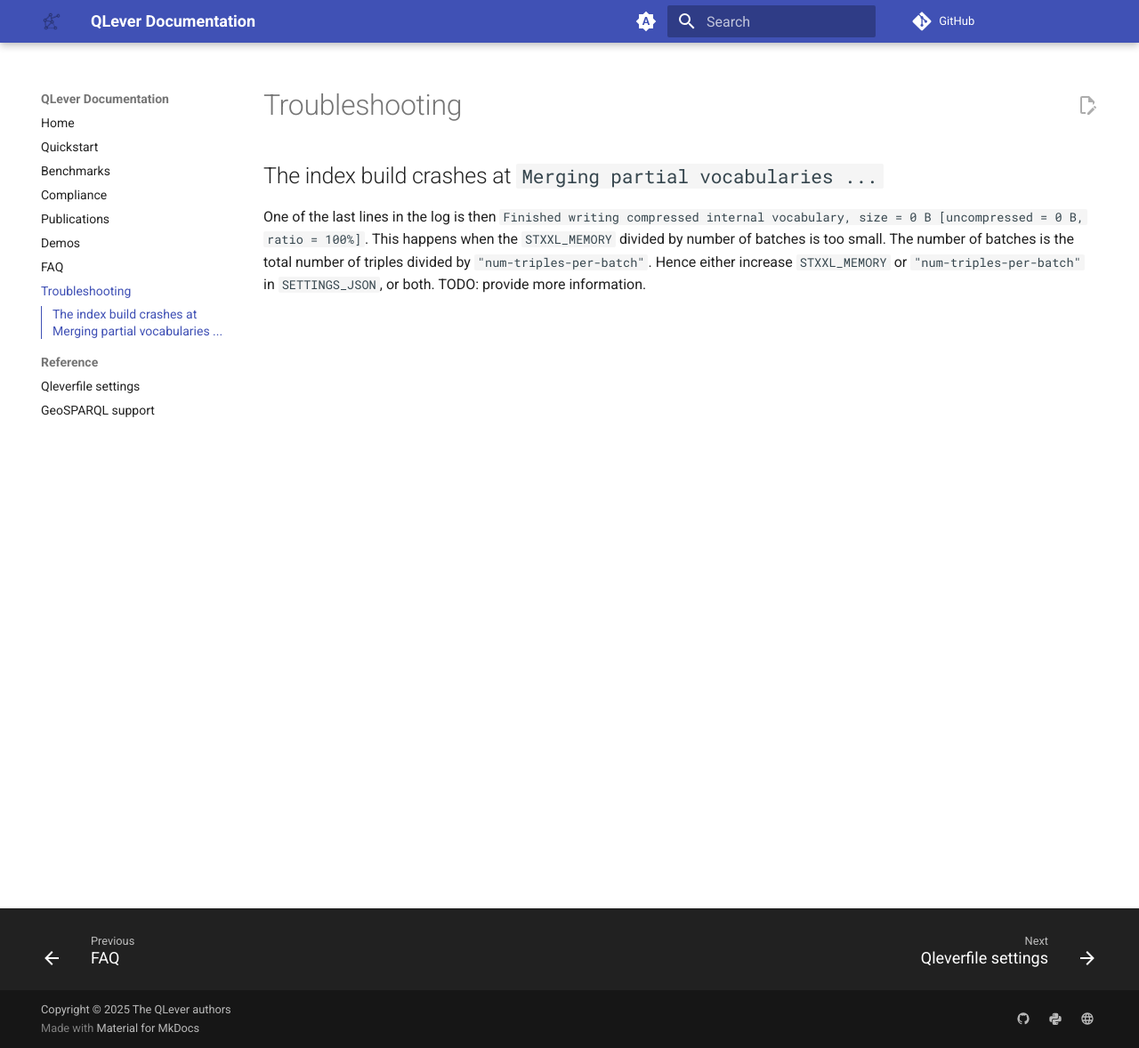
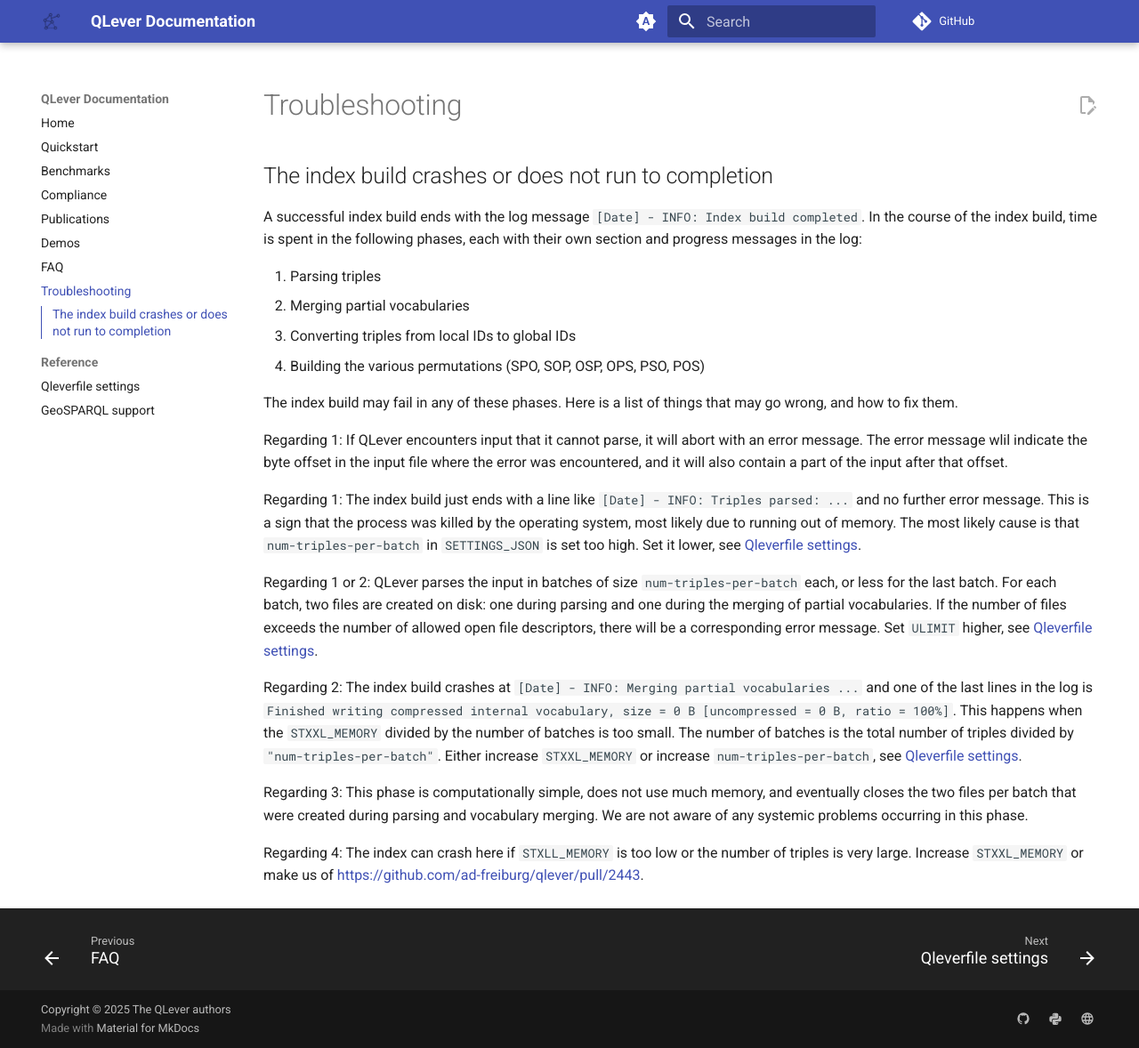
Before and after one commit to qlever-dev/qlever-docs, an MkDocs documentation site: the page built from docs/troubleshooting.md, in a window 1280 px wide and 1178 px high. Shown: the whole window at 89% size. Built offline with MkDocs 1.6.1 and Material for MkDocs 9.7.7, drawn with Linux system fonts in a browser that asks for light colours; plug-ins that fetch from the network failed and are left out; comment, search, counter and statistics services are not loaded; the version menu is left out.

Commit message:
Add section about index crashes in `docs/troubleshooting.md`

```diff
--- a/docs/troubleshooting.md
+++ b/docs/troubleshooting.md
@@ -1,10 +1,50 @@
 # Troubleshooting
 
-## The index build crashes at `Merging partial vocabularies ...`
+## The index build crashes or does not run to completion
 
-One of the last lines in the log is then `Finished writing compressed internal
-vocabulary, size = 0 B [uncompressed = 0 B, ratio = 100%]`. This happens when
-the `STXXL_MEMORY` divided by number of batches is too small. The number of
-batches is the total number of triples divided by `"num-triples-per-batch"`.
-Hence either increase `STXXL_MEMORY` or `"num-triples-per-batch"` in
-`SETTINGS_JSON`, or both. TODO: provide more information.
+A successful index build ends with the log message `[Date] - INFO: Index build
+completed`. In the course of the index build, time is spent in the following
+phases, each with their own section and progress messages in the log:
+
+1. Parsing triples
+2. Merging partial vocabularies
+3. Converting triples from local IDs to global IDs
+4. Building the various permutations (SPO, SOP, OSP, OPS, PSO, POS)
+
+The index build may fail in any of these phases. Here is a list of things that
+may go wrong, and how to fix them.
+
+Regarding 1: If QLever encounters input that it cannot parse, it will abort
+with an error message. The error message wlil indicate the byte offset in the
+input file where the error was encountered, and it will also contain a part of
+the input after that offset.
+
+Regarding 1: The index build just ends with a line like `[Date] - INFO: Triples parsed:
+...` and no further error message. This is a sign that the process was killed
+by the operating system, most likely due to running out of memory. The most
+likely cause is that `num-triples-per-batch` in `SETTINGS_JSON` is set too
+high. Set it lower, see [Qleverfile settings](qleverfile.md#section-index).
+
+Regarding 1 or 2: QLever parses the input in batches of size
+`num-triples-per-batch` each, or less for the last batch. For each batch, two files
+are created on disk: one during parsing and one during the merging of partial
+vocabularies. If the number of files exceeds the number of allowed open file
+descriptors, there will be a corresponding error message. Set `ULIMIT` higher,
+see [Qleverfile settings](qleverfile.md#section-index).
+
+Regarding 2: The index build crashes at `[Date] - INFO: Merging partial
+vocabularies ...` and one of the last lines in the log is `Finished writing
+compressed internal vocabulary, size = 0 B [uncompressed = 0 B, ratio = 100%]`.
+This happens when the `STXXL_MEMORY` divided by the number of batches is too
+small. The number of batches is the total number of triples divided by
+`"num-triples-per-batch"`. Either increase `STXXL_MEMORY` or increase
+`num-triples-per-batch`, see [Qleverfile settings](qleverfile.md#section-index).
+
+Regarding 3: This phase is computationally simple, does not use much memory,
+and eventually closes the two files per batch that were created during parsing
+and vocabulary merging. We are not aware of any systemic problems occurring in
+this phase.
+
+Regarding 4: The index can crash here if `STXLL_MEMORY` is too low or the
+number of triples is very large. Increase `STXXL_MEMORY` or make us of
+https://github.com/ad-freiburg/qlever/pull/2443.
```
